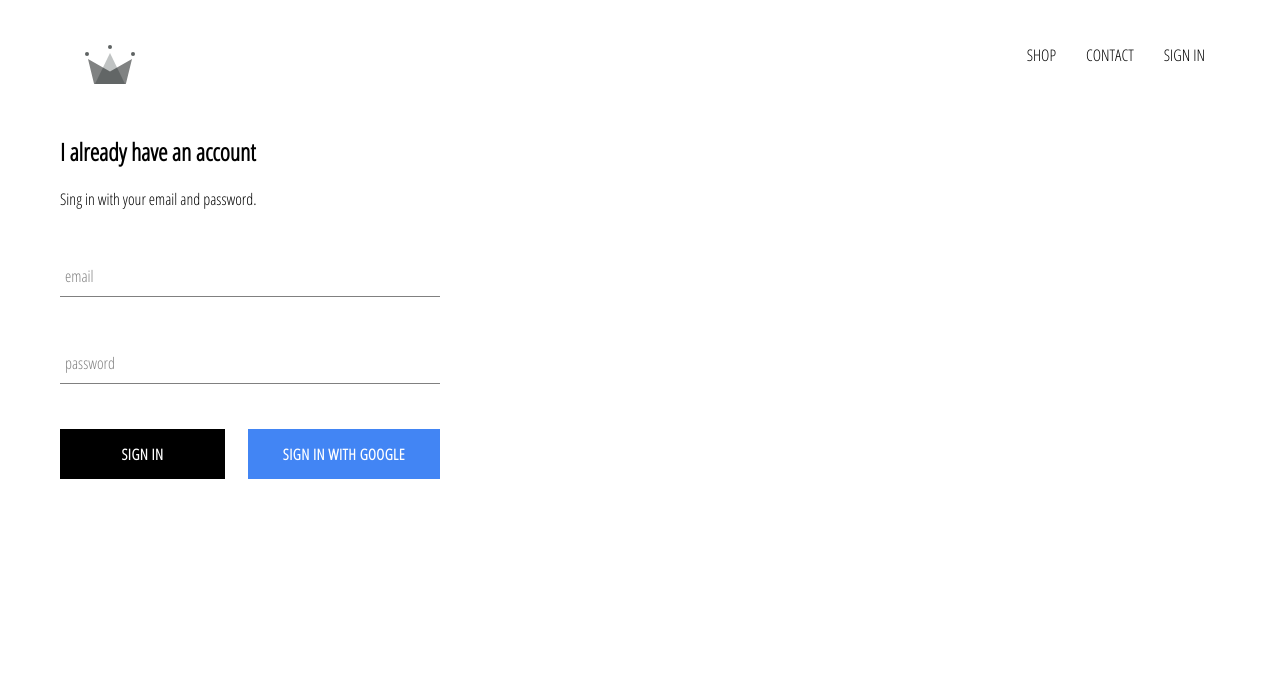
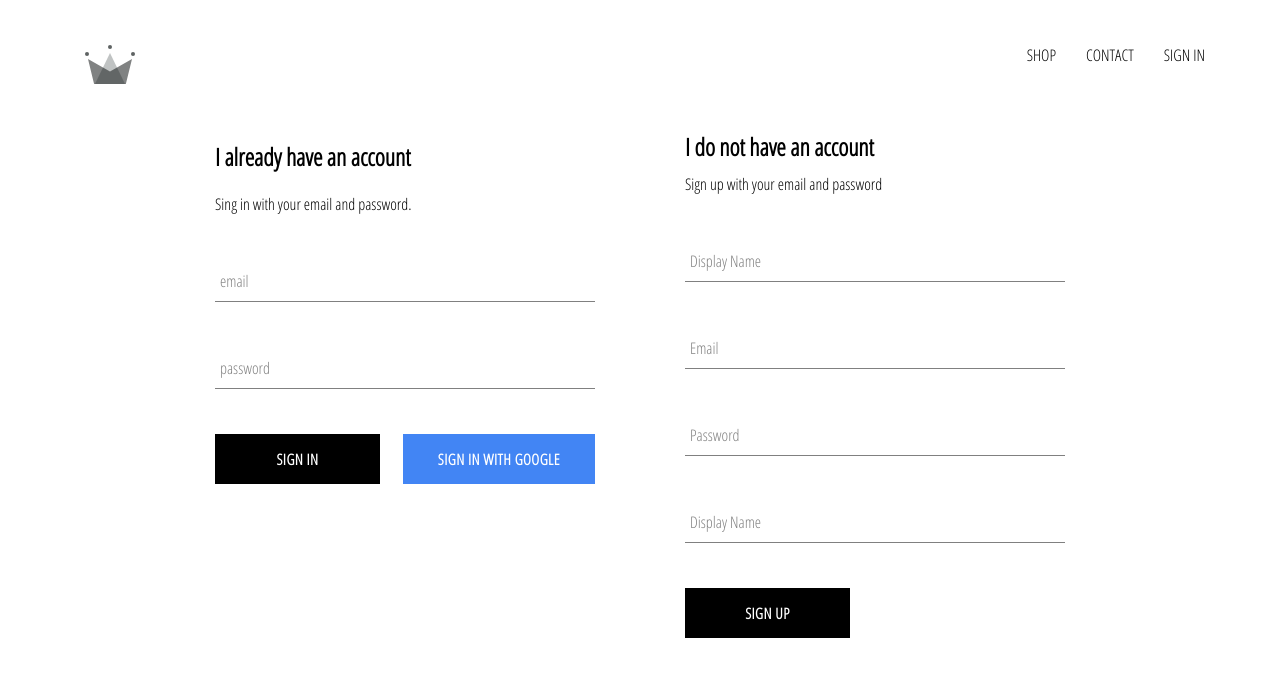
Before and after one commit to mtonc/ecom-demo, a React (Create React App) app: page /signin in a window 1280 px wide. Shown: the top 676 px of the page. Built offline with nearby package versions, Linux system fonts and the light colour scheme; no server answers.

Commit message:
Added email password signup

```diff
--- a/src/App.js
+++ b/src/App.js
@@ -31,6 +31,8 @@ class App extends React.Component {
 							...snapShot.data()
 						}
 					})
+
+					console.log(this.state)
 				})
 			}
 
--- a/src/components/SignUp/SignUp.jsx
+++ b/src/components/SignUp/SignUp.jsx
@@ -1,10 +1,10 @@
 import React from 'react'
-import fromInput from '../FormInput/FormInput'
+import FormInput from '../FormInput/FormInput'
 import Button from '../Button/Button'
 import {auth, createUserProfileDocument} from '../../firebase/firebase.utils'
 
 import './signup.scss'
-import FormInput from '../FormInput/FormInput'
+
 
 class SignUp extends React.Component {
 	constructor() {
@@ -16,6 +16,36 @@ class SignUp extends React.Component {
 			password: '',
 			confirmPassword: ''
 		}
+	}
+
+	handleSubmit = async event => {
+		event.preventDefault();
+		const {displayName, email, password, confirmPassword} = this.state
+
+		if (password !== confirmPassword) {
+			alert("Passwords do not match!");
+		}
+
+		try {
+			const { user } = await auth.createUserWithEmailAndPassword(email, password)
+
+			await createUserProfileDocument(user, {displayName})
+
+			this.setState({
+				displayName: '',
+				email: '',
+				password: '',
+				confirmPassword: ''
+			})
+		} catch (error) {
+			console.error(error)
+		}
+	}
+
+	handleChange = event => {
+		const { name, value } = event.target
+
+		this.setState({[name]: value})
 	}
 
 	render() {
@@ -36,7 +66,7 @@ class SignUp extends React.Component {
 					<FormInput
 						type="email"
 						name="email"
-						value={displayName}
+						value={email}
 						onChange={this.handleChange}
 						label="Email"
 						required
@@ -57,8 +87,11 @@ class SignUp extends React.Component {
 						label="Display Name"
 						required
 					/>
+					<Button type='submit'>SIGN UP</Button>
 				</form>
 			</div>
 		)
 	}
 }
+
+export default SignUp
--- a/src/components/SignUp/signup.scss
+++ b/src/components/SignUp/signup.scss
@@ -0,0 +1,9 @@
+.sign-up {
+	display: flex;
+	flex-direction: column;
+	width: 380px;
+
+	.title {
+		margin: 10px 0;
+	}
+}
--- a/src/pages/Login/Login.jsx
+++ b/src/pages/Login/Login.jsx
@@ -1,11 +1,13 @@
-import React from 'react';
-import SignIn from '../../components/SignIn/SignIn';
-import './login.scss';
+import React from 'react'
+import SignIn from '../../components/SignIn/SignIn'
+import SignUp from '../../components/SignUp/SignUp'
+import './login.scss'
 
 const Login = () => (
-	<div className="login">
+	<div className='login'>
 		<SignIn/>
+		<SignUp/>
 	</div>
 )
 
-export default Login;
+export default Login
--- a/src/pages/Login/login.scss
+++ b/src/pages/Login/login.scss
@@ -0,0 +1,6 @@
+.login {
+	width: 850px;
+	display: flex;
+	justify-content: space-between;
+	margin: 30px auto;
+}
```
Also changed, not shown: public/crown.svg (added).
